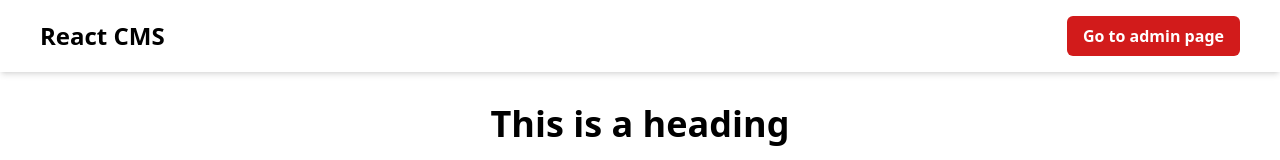
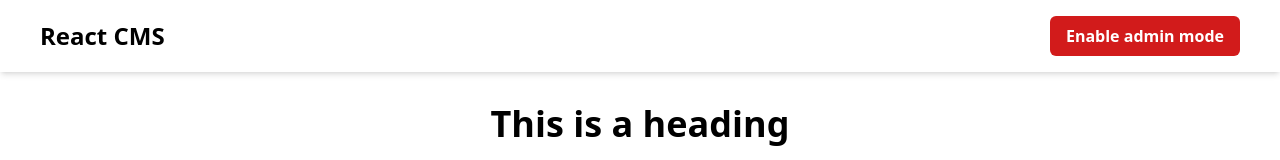
Before and after one commit to HenrikDK2/react-cms, a React (Create React App) app: page / in a window 1280 px wide. Shown: the top 160 px of the page. Built offline with nearby package versions, Linux system fonts and the light colour scheme.

Commit message:
Change from adminPage to mode

```diff
--- a/src/App.tsx
+++ b/src/App.tsx
@@ -6,11 +6,10 @@ import { useAppSelector } from "./redux/store";
 import { Header } from "./components/Header";
 import { ProductList } from "./components/ProductList";
 
-const isAdminPage = window.location.pathname === "/admin";
-
 function App() {
   const contentData = useAppSelector((state) => state.content.data);
-
+  const adminMode = useAppSelector((state) => state.admin.adminMode);
+  console.log(adminMode);
   return (
     <>
       <Header />
@@ -27,7 +26,7 @@ function App() {
               );
           }
         })}
-        {isAdminPage && <EditMenu />}
+        {adminMode && <EditMenu />}
       </main>
     </>
   );
--- a/src/components/EditMenu.tsx
+++ b/src/components/EditMenu.tsx
@@ -4,7 +4,7 @@ import { IoClose, IoList } from "react-icons/io5";
 import { EditLink } from "./Link";
 import { EditHeading } from "./Heading";
 import { Content } from "../types/content";
-import { closeMenu } from "../redux/slices/menuSlice";
+import { closeMenu } from "../redux/slices/adminSlice";
 import { EditProductList } from "./ProductList";
 import { BiLink, BiHeading } from "react-icons/bi";
 import {
@@ -32,7 +32,7 @@ const RenderEditableContent: FC<IRenderProps> = ({ currentType }) => {
 export const EditMenu: FC = () => {
   const dispatch = useAppDispatch();
   const data = useAppSelector((state) => state.content.data);
-  const { editContentIndex, isOpen } = useAppSelector((state) => state.menu);
+  const { editContentIndex, isOpen } = useAppSelector((state) => state.admin);
   const handleKeyDown = (e: KeyboardEvent<HTMLElement>) => {
     if (e.key === "Escape") dispatch(closeMenu());
   };
--- a/src/components/EditWrapper.tsx
+++ b/src/components/EditWrapper.tsx
@@ -7,20 +7,19 @@ import {
 import { useAppDispatch, useAppSelector } from "../redux/store";
 import { FaRegEdit } from "react-icons/fa";
 import { AiOutlineDelete } from "react-icons/ai";
-import { openMenu, setEditContentIndex } from "../redux/slices/menuSlice";
+import { openMenu, setEditContentIndex } from "../redux/slices/adminSlice";
 
 interface IContainerProps {
   index: number;
   children: any;
 }
 
-const isAdminPage = window.location.pathname === "/admin";
-
 export const EditWrapper: FC<IContainerProps> = ({ index, children }) => {
   const { dragItem } = useAppSelector((state) => state.content);
+  const adminMode = useAppSelector((state) => state.admin.adminMode);
   const dispatch = useAppDispatch();
 
-  if (isAdminPage) {
+  if (adminMode) {
     const handleDragStart = () => {
       dispatch(updateDragItem(index));
     };
--- a/src/components/Header.tsx
+++ b/src/components/Header.tsx
@@ -1,17 +1,26 @@
 import { FC } from "react";
+import { disableAdminMode, enableAdminMode } from "../redux/slices/adminSlice";
+import { useAppDispatch, useAppSelector } from "../redux/store";
 
-const isAdminPage = window.location.pathname === "/admin";
+export const Header: FC = () => {
+  const adminMode = useAppSelector((state) => state.admin.adminMode);
+  const dispatch = useAppDispatch();
 
-export const Header: FC = () => (
+  return (
     <header className="py-4 shadow-md">
       <div className="max-w-[1200px] mx-auto flex items-center">
         <h1 className="font-bold text-2xl">React CMS</h1>
-      <a
+        <button
+          onClick={() => {
+            !adminMode
+              ? dispatch(enableAdminMode())
+              : dispatch(disableAdminMode());
+          }}
           className="ml-auto block max-w-max font-bold text-white bg-[#d21b1b] rounded-md py-2 px-4"
-        href={isAdminPage ? "/" : "/admin"}
         >
-        {isAdminPage ? "Go to homepage" : "Go to admin page"}
-      </a>
+          {adminMode ? "Disable admin mode" : "Enable admin mode"}
+        </button>
       </div>
     </header>
   );
+};
--- a/src/components/Heading.tsx
+++ b/src/components/Heading.tsx
@@ -26,7 +26,7 @@ export const Heading: FC<IHeadingProps & Index> = ({ text, index, color }) => {
 
 export const EditHeading: FC = () => {
   const { data } = useAppSelector((state) => state.content);
-  const { editContentIndex } = useAppSelector((state) => state.menu);
+  const { editContentIndex } = useAppSelector((state) => state.admin);
   const content = getContent(data, editContentIndex);
   const dispatch = useAppDispatch();
   if (content.type === "heading") {
--- a/src/components/Link.tsx
+++ b/src/components/Link.tsx
@@ -37,7 +37,7 @@ export const Button: FC<ILinkProps & Index> = ({
 
 export const EditLink: FC = () => {
   const { data } = useAppSelector((state) => state.content);
-  const { editContentIndex } = useAppSelector((state) => state.menu);
+  const { editContentIndex } = useAppSelector((state) => state.admin);
   const content = getContent(data, editContentIndex) as LinkContent;
   const dispatch = useAppDispatch();
 
--- a/src/components/ProductList.tsx
+++ b/src/components/ProductList.tsx
@@ -45,7 +45,7 @@ export const ProductList: FC<IProductListProps & Index> = ({
 export const EditProductList: FC = () => {
   const dispatch = useAppDispatch();
   const { data } = useAppSelector((state) => state.content);
-  const { editContentIndex } = useAppSelector((state) => state.menu);
+  const { editContentIndex } = useAppSelector((state) => state.admin);
   const content = getContent(data, editContentIndex) as ProductListContent;
 
   if (content.type === "productList" && typeof editContentIndex === "number") {
--- a/src/redux/slices/menuSlice.ts
+++ b/src/redux/slices/adminSlice.ts
@@ -3,18 +3,26 @@ import { EditContentIndex } from "../../types/content";
 
 interface InitialState {
   editContentIndex: EditContentIndex;
-  isOpen: Boolean;
+  isOpen: boolean;
+  adminMode: boolean;
 }
 
 const initalState: InitialState = {
   editContentIndex: null,
   isOpen: false,
+  adminMode: false,
 };
 
 export const menuSlice = createSlice({
-  name: "menu",
+  name: "admin",
   initialState: initalState,
   reducers: {
+    enableAdminMode(state) {
+      state.adminMode = true;
+    },
+    disableAdminMode(state) {
+      state.adminMode = false;
+    },
     openMenu(state) {
       state.isOpen = true;
     },
@@ -27,6 +35,12 @@ export const menuSlice = createSlice({
   },
 });
 
-export const { openMenu, closeMenu, setEditContentIndex } = menuSlice.actions;
+export const {
+  openMenu,
+  enableAdminMode,
+  disableAdminMode,
+  closeMenu,
+  setEditContentIndex,
+} = menuSlice.actions;
 
 export default menuSlice.reducer;
--- a/src/redux/store.ts
+++ b/src/redux/store.ts
@@ -6,12 +6,12 @@ import {
 } from "react-redux";
 import { configureStore } from "@reduxjs/toolkit";
 import contentSlice from "./slices/contentSlice";
-import menuSlice from "./slices/menuSlice";
+import adminSlice from "./slices/adminSlice";
 
 export const store = configureStore({
   reducer: {
     content: contentSlice,
-    menu: menuSlice,
+    admin: adminSlice,
   },
 });
 
```
Lines whose indentation alone changed are shown as unchanged.
